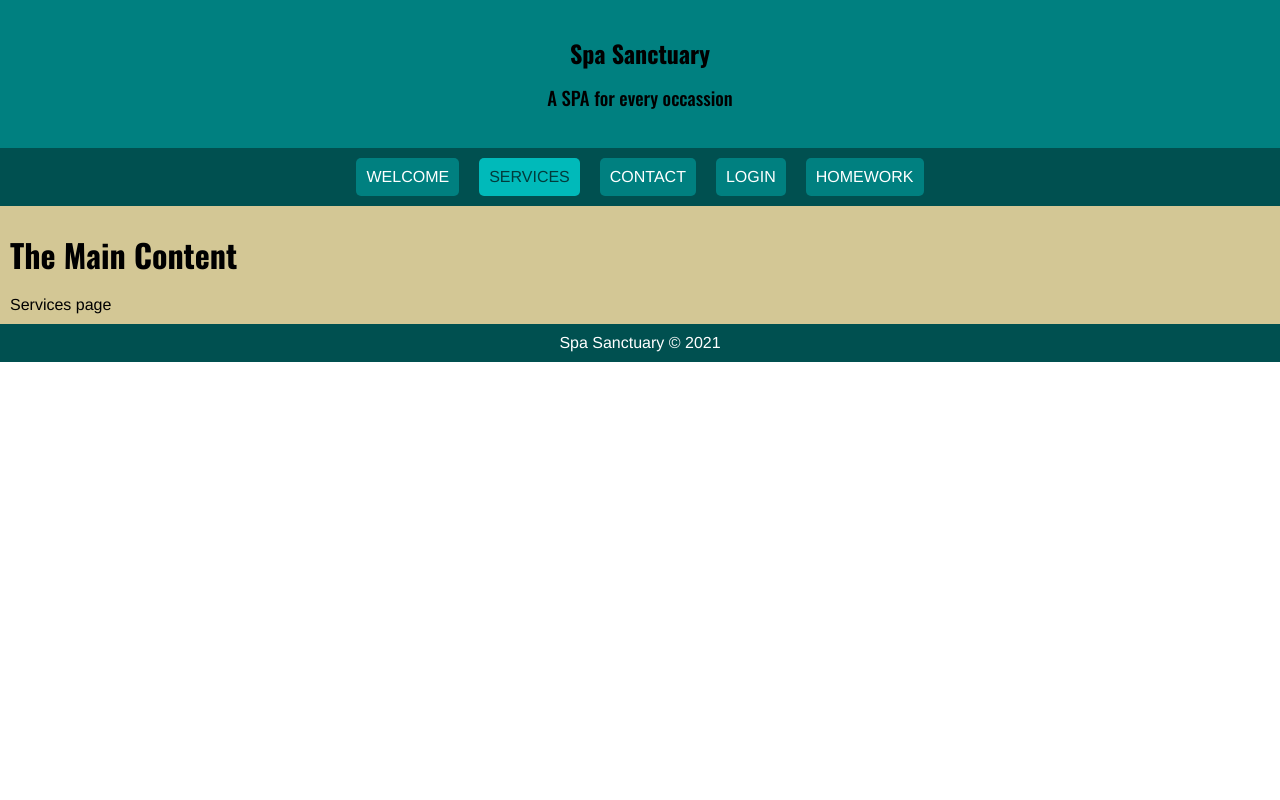
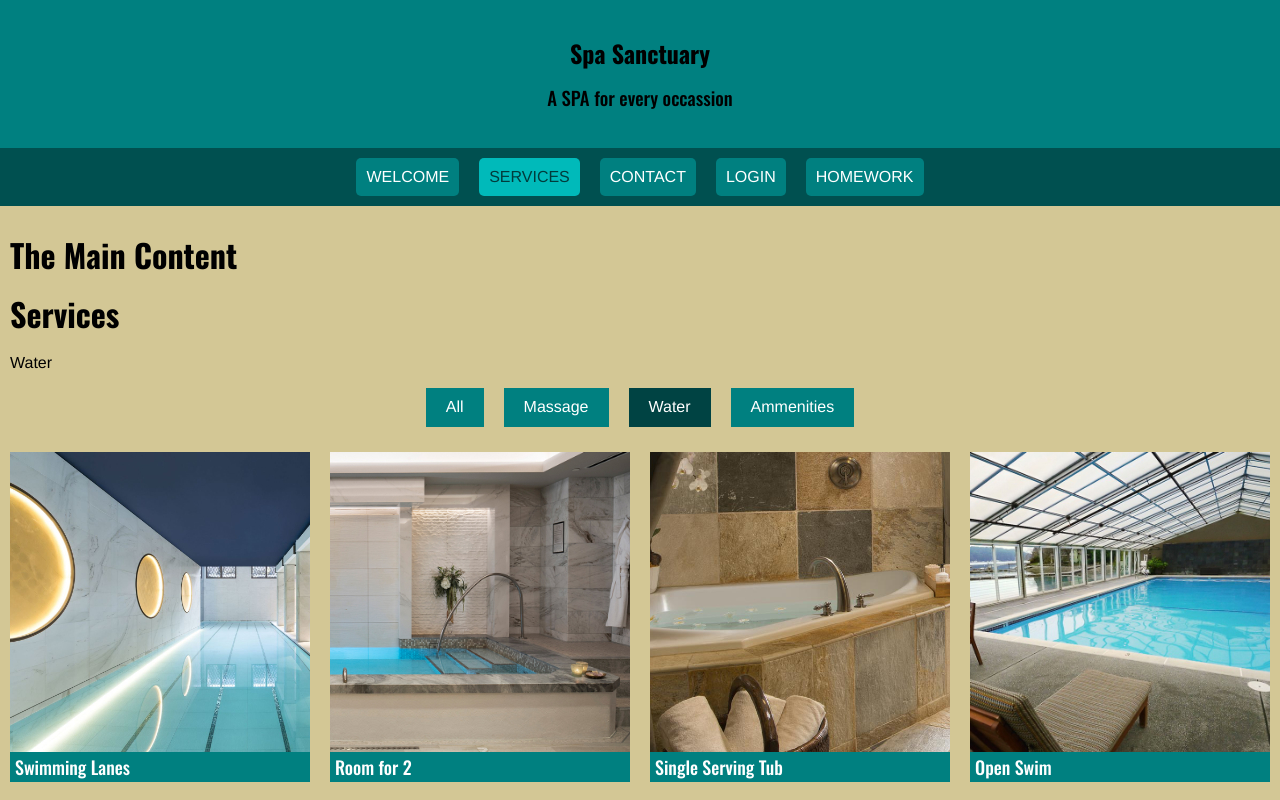
Before and after one commit to meatch/uclax-web1-summer21, a React (Create React App) app: page /services in a window 1280 px wide. Shown: the top 800 px of the page. Built offline with nearby package versions, Linux system fonts and the light colour scheme.

Commit message:
Added in Services.

```diff
--- a/src/React/Homework/Homework.jsx
+++ b/src/React/Homework/Homework.jsx
@@ -110,6 +110,31 @@
                 number={ 9 }
                 question='What does it mean for a company to be Agile. What is the purpose of using Agile, and its Pros and Cons.'
             >
+                <p>
+                    In general, moving in smaller increments, to implement those changes on a much faster cycle.
+                    Meant to also icnlude all stakeholders in planning and implementation process.
+                    Adapting to ever changing needs (Market, Customer, internal and external demands).
+
+                    Iterative deployments of portions.
+
+                    Efficiency of cost without compromising quality.
+
+                    Waterfall is the oppositte of Agile. Super linear - it's a more comprehensivie and holistic approach.
+
+
+
+                </p>
+
+                <ul>
+                    <li>Con: End user experience changes - contact changes</li>
+                    <li>Con: More time and effort to get things done</li>
+                    <li>Con: Often it developers are unable to work on other things -locked into a particular project</li>
+                </ul>
+            </Essay>
+            <Essay
+                number={ 10 }
+                question='What are testing environments? What is the difference between Local, Dev, QA and Production?'
+            >
                 ANSWER GOES HERE
             </Essay>
         </div>
--- /dev/null
+++ b/src/React/Pages/Services/Categories/Categories.jsx
@@ -0,0 +1,29 @@
+import React from 'react';
+import styled from 'styled-components';
+
+import Category from './Category.jsx';
+
+const Categories = ({ categories, curCat, curCatUpdate }) => {
+
+    return (
+        <CategoriesStyled className='Categories'>
+            {
+                categories.map((cat, idx) => {
+                    return <Category
+                                key={ idx }
+                                cat={ cat }
+                                curCat={ curCat }
+                                curCatUpdate={ curCatUpdate }
+                            />
+                })
+            }
+        </CategoriesStyled>
+    );
+}
+
+export default Categories;
+
+const CategoriesStyled = styled.div`
+    text-align: center;
+    margin-bottom: 15px;
+`;
--- /dev/null
+++ b/src/React/Pages/Services/Categories/Category.jsx
@@ -0,0 +1,32 @@
+import React from 'react';
+import styled from 'styled-components';
+
+const Category = ({cat, curCat, curCatUpdate}) => {
+
+    const handleClick = () => {
+        curCatUpdate(cat);
+    }
+
+    const className = (curCat === cat) ? 'Category chosen': 'Category';
+
+    return (
+        <CategoryStyled className={ className } onClick={ handleClick }>
+            { cat }
+        </CategoryStyled>
+    );
+}
+
+export default Category;
+
+const CategoryStyled = styled.button`
+
+    background-color: teal;
+    color: white;
+    border: none;
+    padding: 10px 20px;
+    margin: 0px 10px;
+
+    &.chosen {
+        background-color: #004343;
+    }
+`;
--- /dev/null
+++ b/src/React/Pages/Services/Container.jsx
@@ -0,0 +1,32 @@
+import React, { useState } from 'react';
+import styled from 'styled-components';
+
+import { servicesData } from './servicesData.js';
+
+import Categories from './Categories/Categories.jsx';
+import Gallery from './Gallery/Gallery.jsx';
+
+const Container = () => {
+
+    const { categories, services } = servicesData;
+
+    const [curCat, curCatUpdate] = useState(categories[2]);
+
+    return (
+        <ContainerStyled className='Container'>
+            <p>{ curCat }</p>
+            <Categories
+                categories={ categories }
+                curCat={ curCat }
+                curCatUpdate={ curCatUpdate }
+            />
+            <Gallery services={ services } curCat={ curCat } />
+        </ContainerStyled>
+    );
+}
+
+export default Container;
+
+const ContainerStyled = styled.div`
+
+`;
--- /dev/null
+++ b/src/React/Pages/Services/Gallery/Gallery.jsx
@@ -0,0 +1,42 @@
+import React from 'react';
+import styled from 'styled-components';
+
+import { mediaQueries } from 'common/mediaQueries/mediaQueries.js';
+
+import Item from './Item.jsx';
+
+const Gallery = ({ services, curCat }) => {
+
+    return (
+        <GalleryStyled className='Gallery'>
+            {
+                services
+                    .filter((service) => {
+                        return (curCat === 'All' || service.category === curCat);
+                    })
+                    .map((service, idx) => {
+                        return <Item key={ idx } service={ service } />
+                    })
+            }
+        </GalleryStyled>
+    );
+}
+
+export default Gallery;
+
+const GalleryStyled = styled.div`
+    margin: 25px 0px;
+
+    display: grid;
+
+    /* grid-column-gap: 20px;
+    grid-row-gap: 20px; */
+    grid-gap: 20px;
+
+    grid-template-columns: repeat(2, 1fr);
+
+    @media ${mediaQueries.lgUp} {
+        grid-template-columns: repeat(4, 1fr);
+    }
+
+`;
--- /dev/null
+++ b/src/React/Pages/Services/Gallery/Item.jsx
@@ -0,0 +1,28 @@
+import React from 'react';
+import styled from 'styled-components';
+
+const Item = ({ service }) => {
+
+    return (
+        <ItemStyled className='Item'>
+            <img src={ service.image } alt={ service.title } />
+            <h3>{ service.title }</h3>
+        </ItemStyled>
+    );
+}
+
+export default Item;
+
+const ItemStyled = styled.div`
+    img {
+        width: 100%;
+        display: block;
+    }
+    h3 {
+        background-color: teal;
+        color: white;
+        padding: 5px;
+        font-size: 18px;
+        margin: 0px;
+    }
+`;
--- a/src/React/Pages/Services/Services.jsx
+++ b/src/React/Pages/Services/Services.jsx
@@ -1,11 +1,14 @@
 import React from 'react';
 import styled from 'styled-components';
+
+import Container from './Container.jsx';
 
 const Services = () => {
 
     return (
         <ServicesStyled className='Services'>
-            Services page
+            <h1>Services</h1>
+            <Container />
         </ServicesStyled>
     );
 }
--- /dev/null
+++ b/src/React/Pages/Services/servicesData.js
@@ -0,0 +1,25 @@
+export const servicesData =  {
+    categories: ['All', 'Massage', 'Water', 'Ammenities'],
+    services: [
+        { id: 1, image: '/img/Services/service-1.jpg', title: 'Sauna', category: 'Ammenities', description: 'A description of our service...', cost: 9000 },
+        { id: 2, image: '/img/Services/service-2.jpg', title: 'Swimming Lanes', category: 'Water', description: 'A description of our service...', cost: 15000 },
+        { id: 3, image: '/img/Services/service-3.jpg', title: 'Room for 2', category: 'Water', description: 'A description of our service...', cost: 5000 },
+        { id: 4, image: '/img/Services/service-4.jpg', title: 'Swedish Massage', category: 'Massage', description: 'A description of our service...', cost: 8000 },
+        { id: 5, image: '/img/Services/service-5.jpg', title: 'Single Serving Tub', category: 'Water', description: 'A description of our service...', cost: 7500 },
+        { id: 6, image: '/img/Services/service-6.jpg', title: 'Facial ', category: 'Ammenities', description: 'A description of our service...', cost: 9000 },
+        { id: 7, image: '/img/Services/service-7.jpg', title: 'Open Swim', category: 'Water', description: 'A description of our service...', cost: 8000 },
+        { id: 8, image: '/img/Services/service-8.jpg', title: 'Candlelight Massage', category: 'Massage', description: 'A description of our service...', cost: 9000 },
+        { id: 9, image: '/img/Services/service-9.jpg', title: 'Couples Day', category: 'Water', description: 'A description of our service...', cost: 7000 },
+        { id: 10, image: '/img/Services/service-10.jpg', title: 'Pedicure', category: 'Ammenities', description: 'A description of our service...', cost: 4000 },
+        { id: 11, image: '/img/Services/service-11.jpg', title: 'Girls Day', category: 'Ammenities', description: 'A description of our service...', cost: 9000 },
+        { id: 12, image: '/img/Services/service-12.jpg', title: 'Group Gathering', category: 'Water', description: 'A description of our service...', cost: 9000 },
+        { id: 13, image: '/img/Services/service-13.jpg', title: 'Cold and Hot Treament', category: 'Water', description: 'A description of our service...', cost: 9000 },
+        { id: 14, image: '/img/Services/service-14.jpg', title: 'Service 14', category: 'Water', description: 'A description of our service...', cost: 9000 },
+        { id: 15, image: '/img/Services/service-15.jpg', title: 'Full Body Scrub', category: 'Ammenities', description: 'A description of our service...', cost: 9000 },
+        { id: 16, image: '/img/Services/service-16.jpg', title: 'Deep tissue', category: 'Massage', description: 'A description of our service...', cost: 9000 },
+        { id: 17, image: '/img/Services/service-17.jpg', title: 'Hot Stone Massage', category: 'Massage', description: 'A description of our service...', cost: 9000 },
+        { id: 18, image: '/img/Services/service-18.jpg', title: 'Hot, Cold and In Between', category: 'Water', description: 'A description of our service...', cost: 3500 },
+        { id: 19, image: '/img/Services/service-19.jpg', title: 'Me Time', category: 'Water', description: 'A description of our service...', cost: 9000 },
+        { id: 20, image: '/img/Services/service-20.jpg', title: 'Reflexology', category: 'Ammenities', description: 'A description of our service...', cost: 2000 },
+    ],
+}
```
